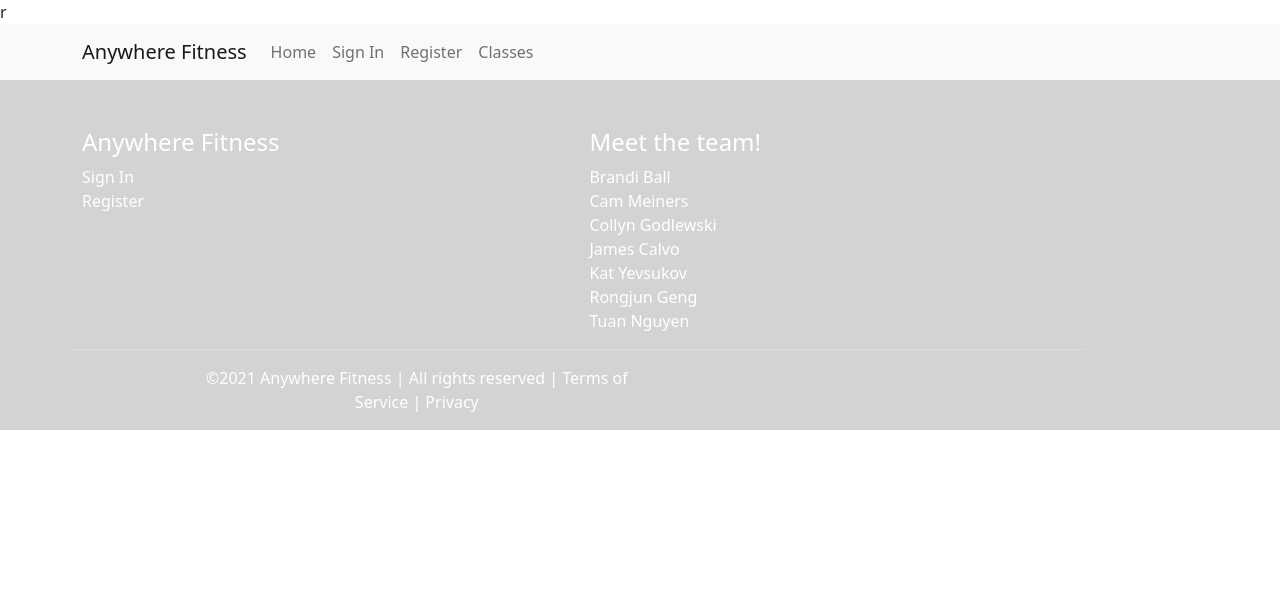
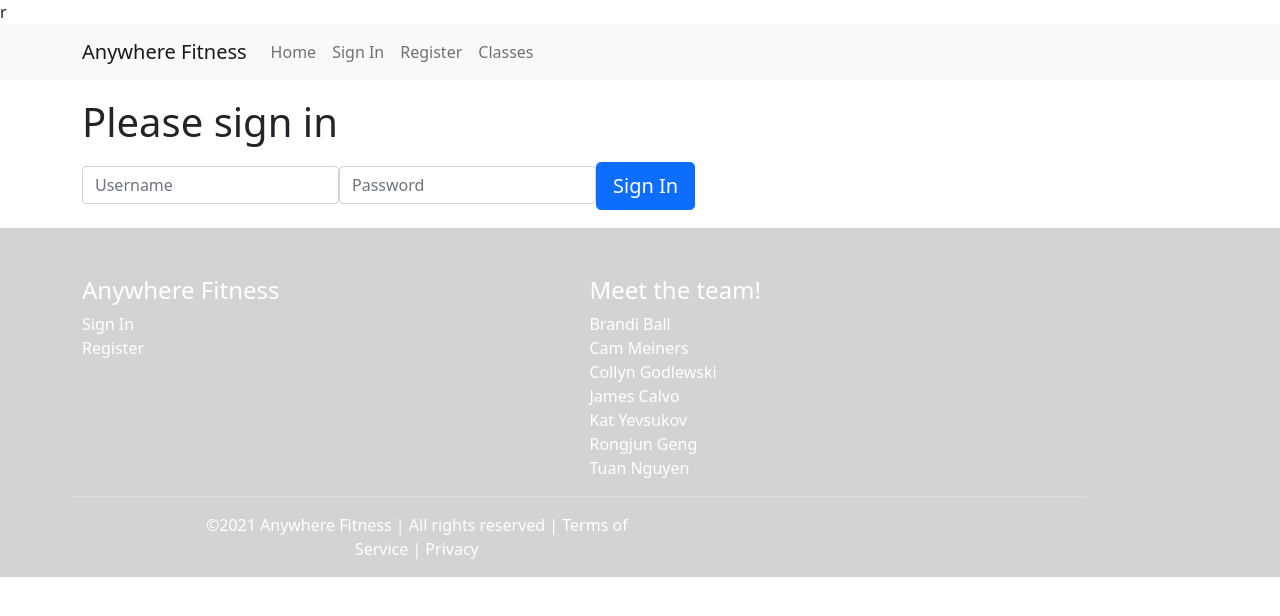
Before and after one commit to ft-anywhere-fitness-7/front-end, a React (Create React App) app in the folder front-end/: page /login in a window 1280 px wide. Shown: the top 616 px of the page. Built offline with nearby package versions, Linux system fonts and the light colour scheme.

Commit message:
Login rendering from App

```diff
--- a/front-end/src/App.js
+++ b/front-end/src/App.js
@@ -3,6 +3,7 @@
 import Home from "./components/Home";
 import Classes from "./components/Classes";
 import Register from "./components/Register";
+import Login from "./components/Login";
 import { Route, Routes } from 'react-router-dom';
 
 
@@ -16,7 +17,7 @@
         <div className='display'>
             <Routes>
               <Route exact path='/' element={<Home/>}/>
-              <Route exact path='/login' element={<div></div>}/>
+              <Route exact path='/login' element={<Login/>}/>
               <Route exact path='/register' element={<Register/>}/>
               <Route exact path='/classes' element={<Classes/>}/>
             </Routes>
--- a/front-end/src/components/Login.js
+++ b/front-end/src/components/Login.js
@@ -1,15 +1,10 @@
 import React from "react";
-import Header from "./Header";
-import Footer from "./Footer";
 
 export default function Login (props){
 
         return (
             <div class="container">
                 <form>
-                    <div className="header-section">
-                        <Header />
-                    </div>
                     <h1 class= "mb-3">Please sign in</h1>
                     <label for="username" class="sr-only mb-4">
                         <input
@@ -30,9 +25,6 @@
                             </input>
                     </label>
                     <button class="btn btn-lg btn-primary btn block">Sign In</button>
-                    <div className="footer-page">
-                        <Footer/>
-                    </div>
                 </form>
             </div>
         )
```
